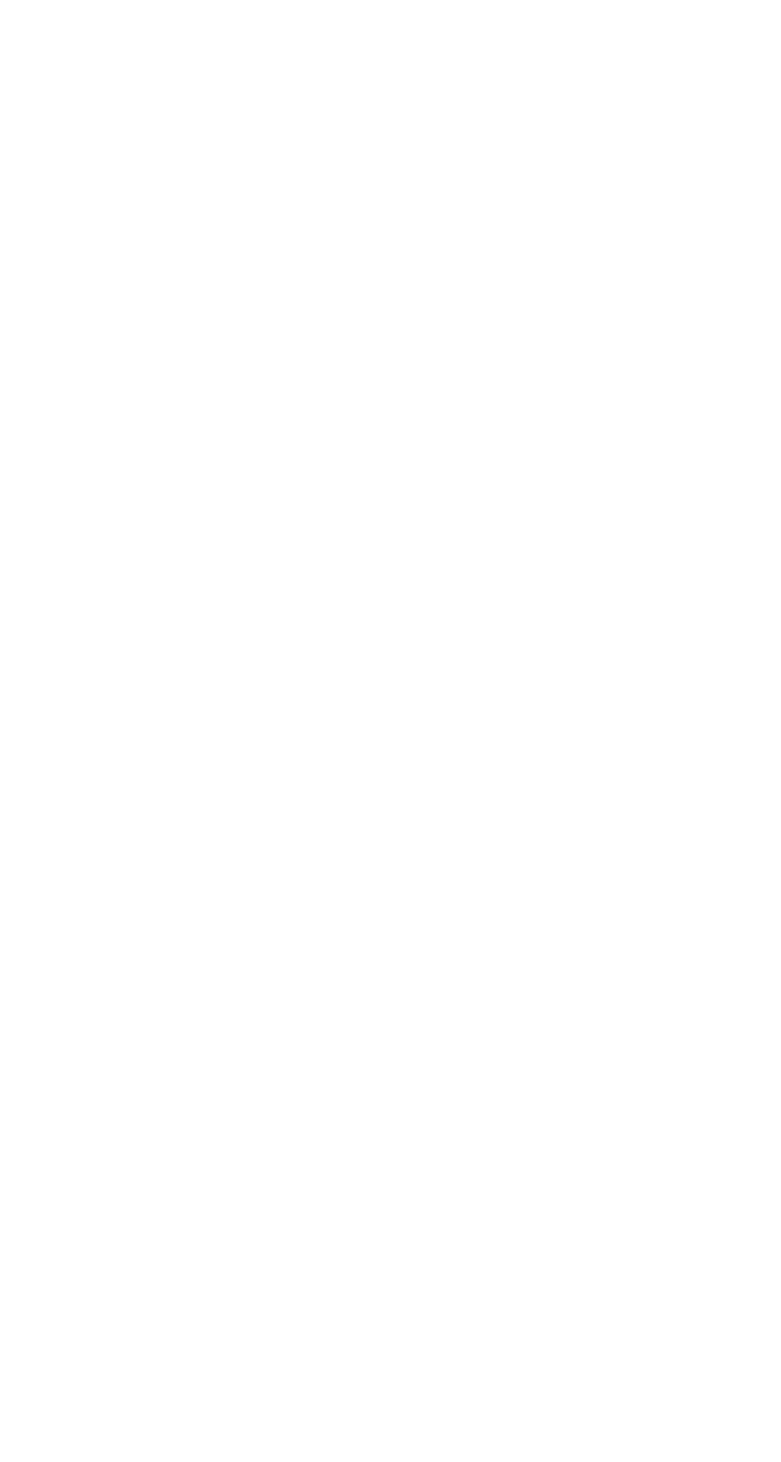
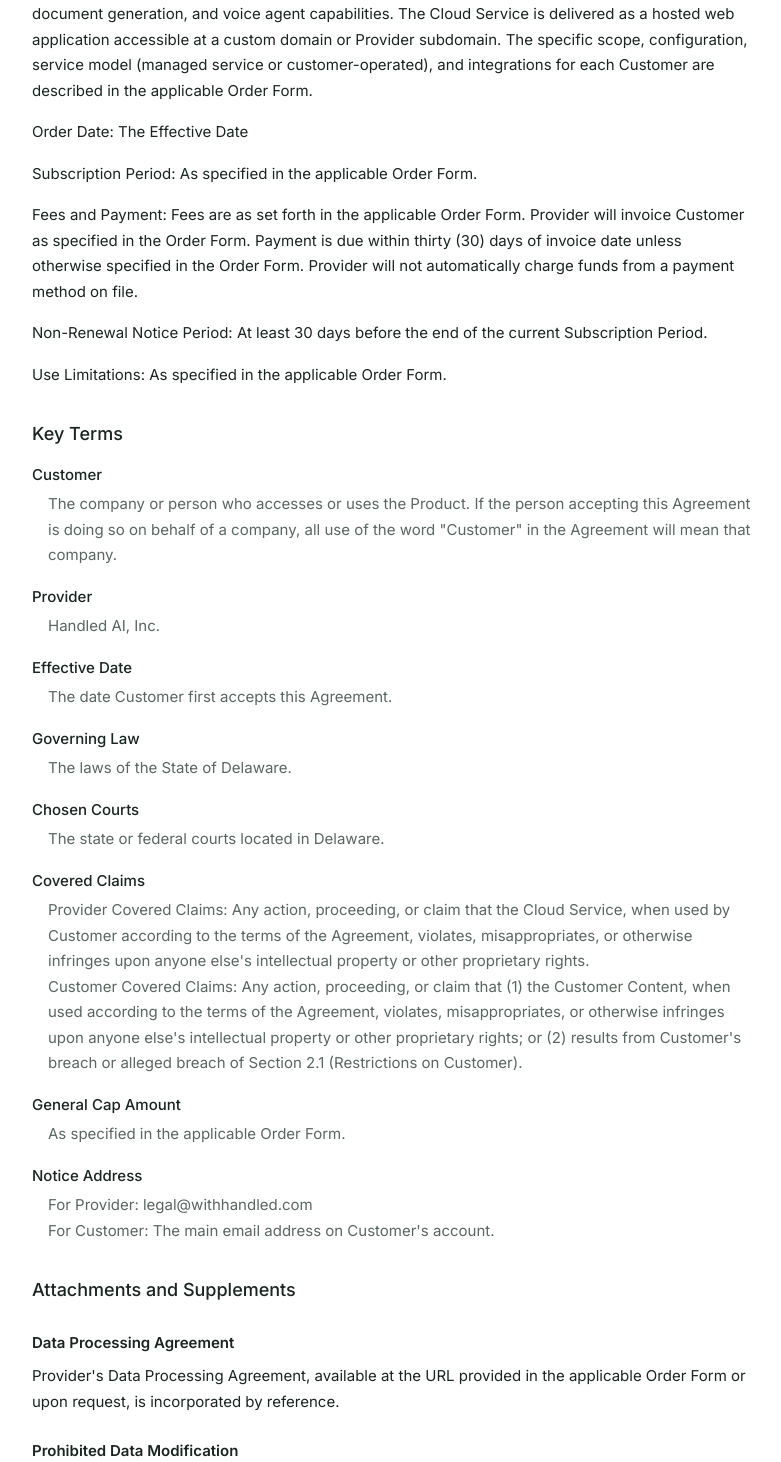
Before and after one commit to fsiddiqui4320/handled, a Next.js app: page /terms in a window 1280 px wide. Before the commit this address had no page. Shown: the part 908-2370 px from the top of the page, without its empty margins (248-1029 px from the left). Before the commit the page ends 800 px from the top, so only its background shows below. Built offline with nearby package versions, Linux system fonts and the light colour scheme.

Commit message:
feat: add /privacy and /terms legal pages with full verbatim content

```diff
--- /dev/null
+++ b/app/privacy/page.tsx
@@ -0,0 +1,73 @@
+import type { Metadata } from 'next'
+import LegalLayout from '@/components/layout/LegalLayout'
+import SimpleMarkdown from '@/components/ui/SimpleMarkdown'
+import { privacyIntro, privacySummary, privacySections } from '@/content/legal/privacy'
+
+export const metadata: Metadata = { title: 'Handled | Privacy Policy' }
+
+export default function PrivacyPage() {
+  return (
+    <LegalLayout title="Privacy Policy" lastUpdated="Last updated March 19, 2026">
+      <SimpleMarkdown text={privacyIntro} />
+
+      <h2>Summary of Key Points</h2>
+      <SimpleMarkdown text={privacySummary} />
+
+      <h2>Table of Contents</h2>
+      <ol className="list-decimal pl-5 space-y-1 mb-8">
+        {privacySections.map(s => (
+          <li key={s.number}>
+            <a href={`#section-${s.number}`} className="text-handled-400 hover:underline text-sm">
+              {s.heading}
+            </a>
+          </li>
+        ))}
+      </ol>
+
+      {privacySections.map(section => (
+        <div key={section.number} id={`section-${section.number}`}>
+          <h2>{section.number}. {section.heading}</h2>
+
+          {section.inShort && (
+            <em className="in-short">In Short: {section.inShort}</em>
+          )}
+
+          <SimpleMarkdown text={section.content} />
+
+          {section.table && (
+            <>
+              <table>
+                <thead>
+                  <tr>{section.table.headers.map(h => <th key={h}>{h}</th>)}</tr>
+                </thead>
+                <tbody>
+                  {section.table.rows.map((row, i) => (
+                    <tr key={i}>{row.map((cell, j) => <td key={j}>{cell}</td>)}</tr>
+                  ))}
+                </tbody>
+              </table>
+              {section.contentAfterTable && <SimpleMarkdown text={section.contentAfterTable} />}
+            </>
+          )}
+
+          {section.subsections?.map(sub => (
+            <div key={sub.heading}>
+              <h3>{sub.heading}</h3>
+              {sub.inShort && <em className="in-short">In Short: {sub.inShort}</em>}
+              <SimpleMarkdown text={sub.content} />
+            </div>
+          ))}
+
+          {section.number === 15 && (
+            <address className="not-italic text-sm text-stone-600 mt-4 leading-relaxed">
+              Handled AI, Inc.<br />
+              3500 South DuPont Highway<br />
+              Dover, DE 19901<br />
+              United States
+            </address>
+          )}
+        </div>
+      ))}
+    </LegalLayout>
+  )
+}
--- /dev/null
+++ b/app/terms/page.tsx
@@ -0,0 +1,55 @@
+import type { Metadata } from 'next'
+import LegalLayout from '@/components/layout/LegalLayout'
+import { termsContent } from '@/content/legal/terms'
+
+export const metadata: Metadata = { title: 'Handled | Terms of Service' }
+
+export default function TermsPage() {
+  return (
+    <LegalLayout title="Terms of Service" lastUpdated="Last Updated: March 19, 2026">
+      {termsContent.intro.split('\n\n').map((p, i) => (
+        <p key={i}>{p}</p>
+      ))}
+
+      <h2>{termsContent.coverPage.heading}</h2>
+      <h3>{termsContent.coverPage.orderForm.heading}</h3>
+      {termsContent.coverPage.orderForm.body.split('\n\n').map((p, i) => (
+        <p key={i}>{p}</p>
+      ))}
+
+      <h2>Key Terms</h2>
+      <dl className="space-y-4">
+        {termsContent.keyTerms.map(item => (
+          <div key={item.term}>
+            <dt className="font-medium text-stone-950">{item.term}</dt>
+            <dd className="text-stone-600 mt-1 pl-4">
+              {item.definition.split('\n').map((line, i) => (
+                <span key={i}>{line}{i < item.definition.split('\n').length - 1 && <br />}</span>
+              ))}
+            </dd>
+          </div>
+        ))}
+      </dl>
+
+      <h2>Attachments and Supplements</h2>
+      {termsContent.attachments.map(attachment => (
+        <div key={attachment.heading}>
+          <h3>{attachment.heading}</h3>
+          {attachment.body.split('\n\n').map((p, i) => <p key={i}>{p}</p>)}
+          {attachment.bullets && (
+            <ul>
+              {attachment.bullets.map(b => <li key={b}>{b}</li>)}
+            </ul>
+          )}
+        </div>
+      ))}
+
+      <p className="mt-8 text-sm text-stone-600">
+        Questions? Contact us at{' '}
+        <a href="mailto:legal@withhandled.com" className="text-handled-400 hover:underline">
+          legal@withhandled.com
+        </a>
+      </p>
+    </LegalLayout>
+  )
+}
--- /dev/null
+++ b/components/ui/SimpleMarkdown.tsx
@@ -0,0 +1,38 @@
+// components/ui/SimpleMarkdown.tsx
+
+function renderInline(str: string): string {
+  return str.replace(/\*\*(.+?)\*\*/g, '<strong>$1</strong>')
+}
+
+export default function SimpleMarkdown({ text }: { text: string }) {
+  const lines = text.split('\n')
+  const blocks: React.ReactNode[] = []
+  let bulletBuffer: string[] = []
+  let key = 0
+
+  const flushBullets = () => {
+    if (bulletBuffer.length === 0) return
+    blocks.push(
+      <ul key={key++}>
+        {bulletBuffer.map((item, i) => (
+          <li key={i} dangerouslySetInnerHTML={{ __html: renderInline(item) }} />
+        ))}
+      </ul>
+    )
+    bulletBuffer = []
+  }
+
+  for (const line of lines) {
+    if (line.startsWith('- ')) {
+      bulletBuffer.push(line.slice(2))
+    } else {
+      flushBullets()
+      if (line.trim() !== '') {
+        blocks.push(<p key={key++} dangerouslySetInnerHTML={{ __html: renderInline(line) }} />)
+      }
+    }
+  }
+  flushBullets()
+
+  return <>{blocks}</>
+}
```
